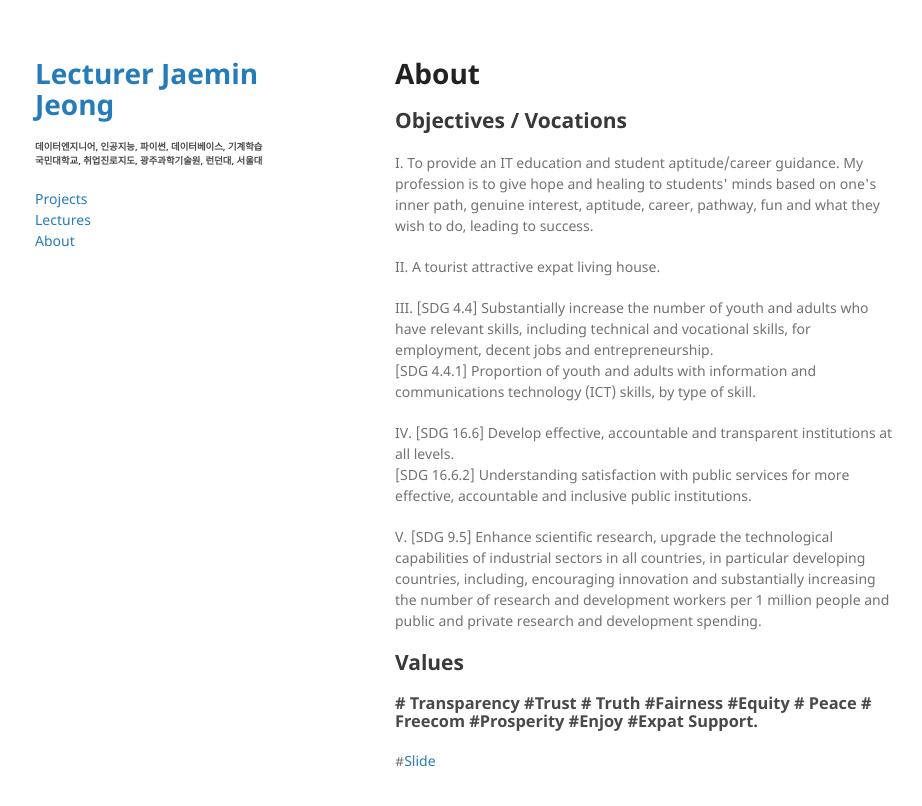
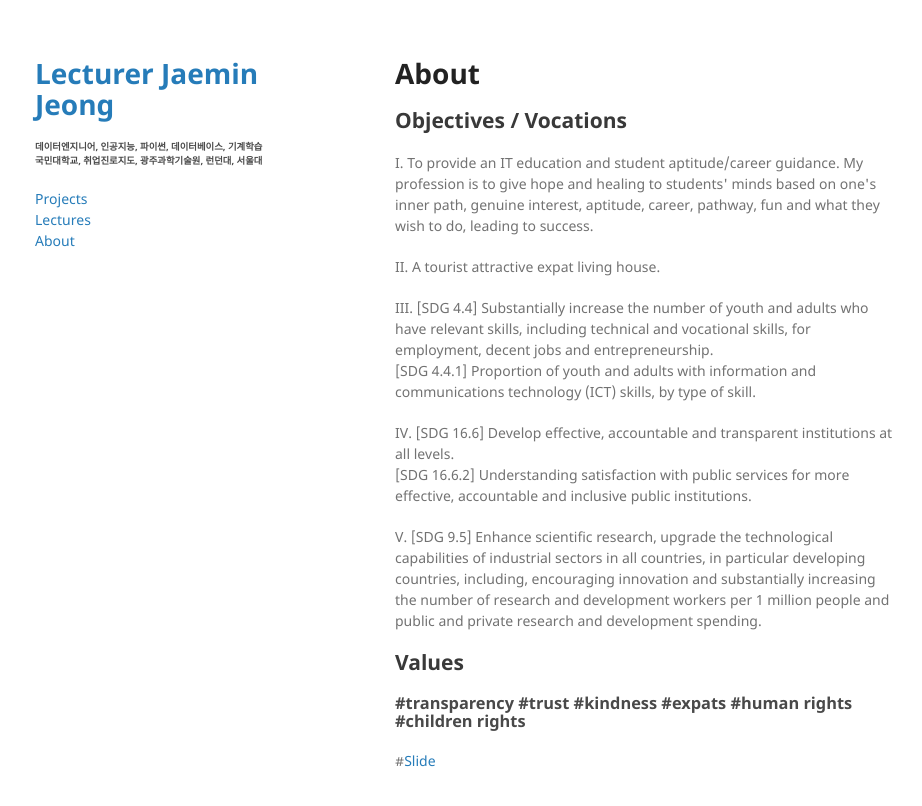
Before and after one commit to jaeminjjung/jaeminjjung.github.io, a Jekyll site: the page built from about.md, in a window 1280 px wide. Shown: the top 806 px of the page, without its empty margins (175-1097 px from the left). Built offline with Jekyll 4.4.1, drawn with Linux system fonts in a browser that asks for light colours; our own code applies the rules of GitHub Pages for plain Markdown files.

Commit message:
Update about.md

```diff
--- a/about.md
+++ b/about.md
@@ -27,7 +27,6 @@ V. [SDG 9.5] Enhance scientific research, upgrade the technological capabilities
 </p>
 
 ## Values
-
-### # Transparency #Trust # Truth #Fairness #Equity # Peace # Freecom #Prosperity #Enjoy #Expat Support.
+### #transparency #trust #kindness #expats #human rights #children rights
 
 #[Slide](https://docs.google.com/presentation/d/e/2PACX-1vRp9X_mLGP7PEzpt6kMiHDW92IX6nPvgqW5uLVOlMVP_C7IxzrJCLLaj4pRuXcgnjb4llOD_BYifELK/pub?start=true&loop=false&delayms=60000)
```
